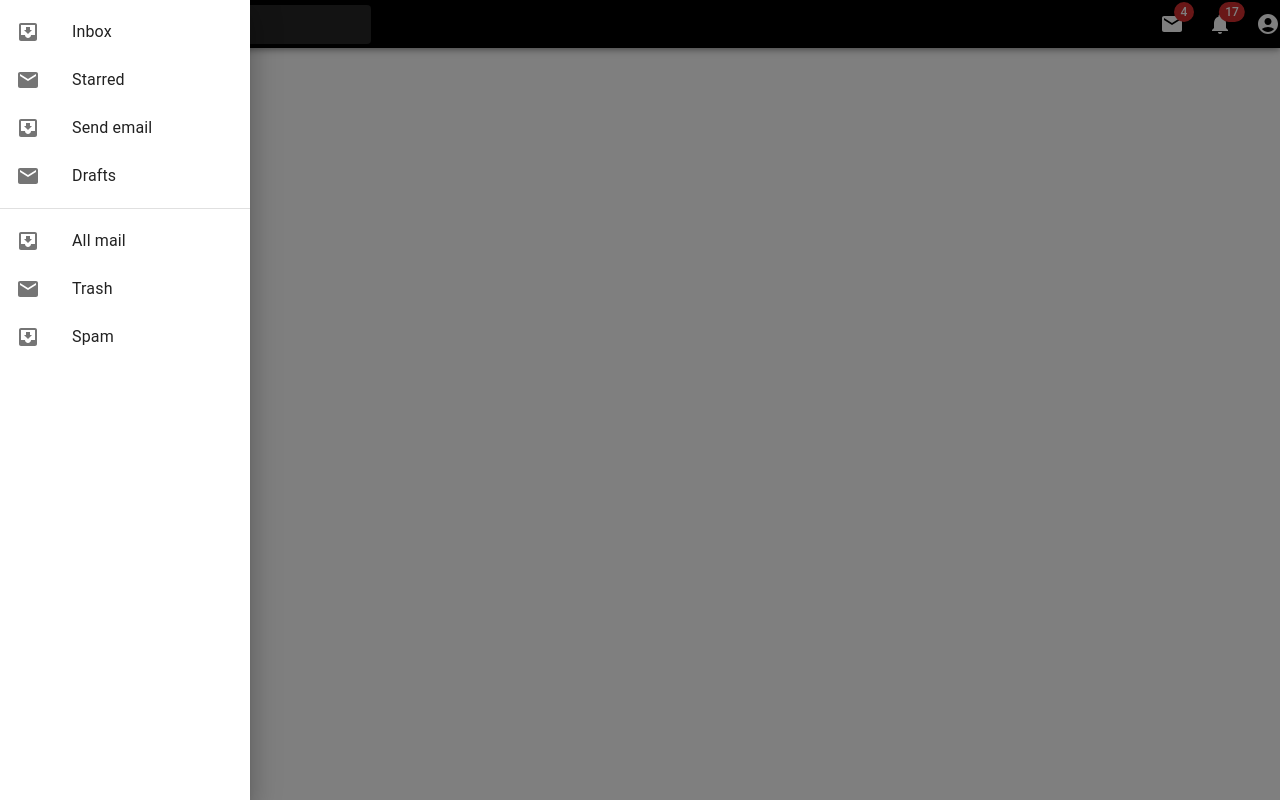
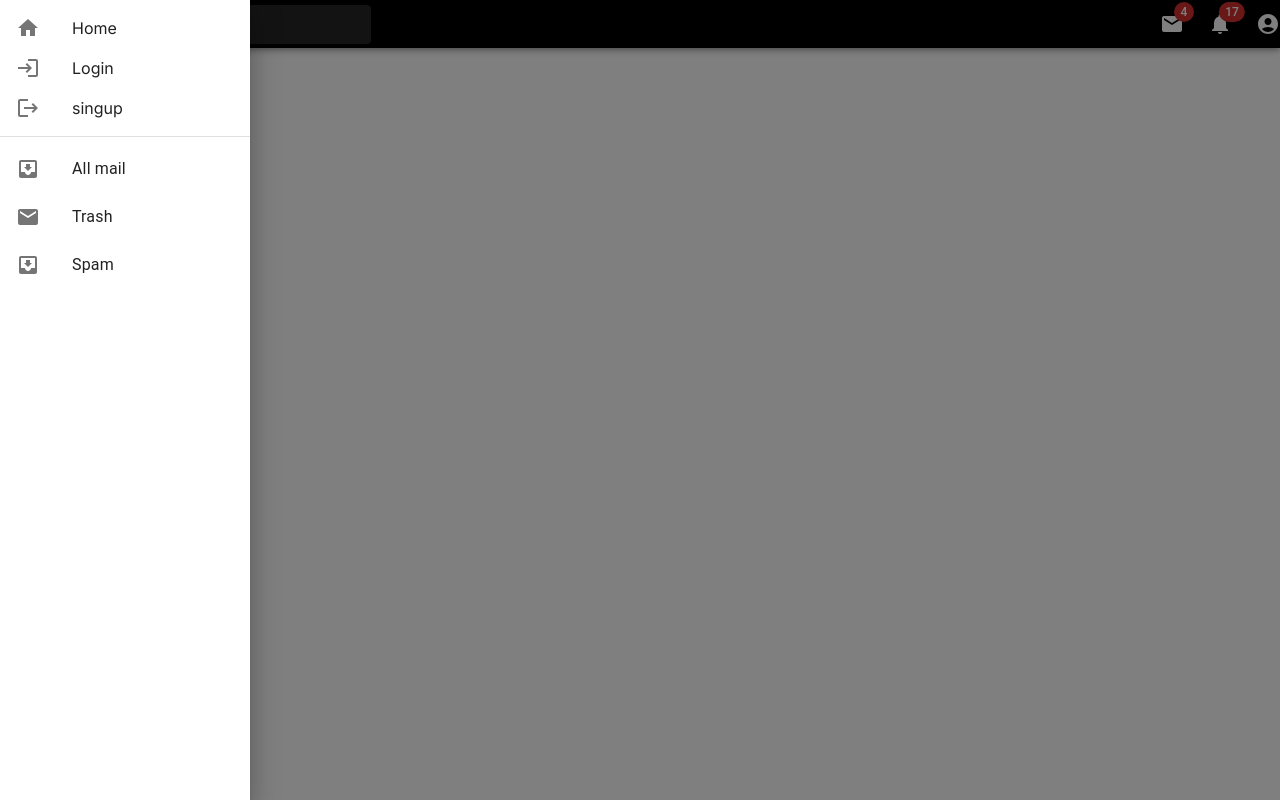
Before and after one commit to Asif3359/Blood-Donation-client, a Next.js app: page / in a window 1280 px wide. Both pictures are taken after a click on the button 25 px from the left and 23 px from the top of the page. Shown: the top 800 px of the page. Built offline with nearby package versions, Linux system fonts and the light colour scheme.

Commit message:
add: icon in menu bar

```diff
--- a/src/Components/Drower/Drower.js
+++ b/src/Components/Drower/Drower.js
@@ -12,6 +12,29 @@ import ListItemText from '@mui/material/ListItemText';
 import InboxIcon from '@mui/icons-material/MoveToInbox';
 import MailIcon from '@mui/icons-material/Mail';
 import MenuIcon from '@mui/icons-material/Menu';
+import Link from 'next/link';
+import HomeIcon from '@mui/icons-material/Home';
+import LoginIcon from '@mui/icons-material/Login';
+import LogoutIcon from '@mui/icons-material/Logout';
+
+const list1 = [
+    {
+        id: 1,
+        link: "/",
+        name: "Home",
+        Icon: MenuIcon
+    },
+    {
+        id: 2,
+        link: "/login",
+        name: "Login"
+    },
+    {
+        id: 3,
+        link: "/singup",
+        name: 'singup'
+    }
+]
 
 export default function TemporaryDrawer() {
     const [state, setState] = React.useState({
@@ -37,13 +60,21 @@ export default function TemporaryDrawer() {
             onKeyDown={toggleDrawer(anchor, false)}
         >
             <List>
-                {['Inbox', 'Starred', 'Send email', 'Drafts'].map((text, index) => (
-                    <ListItem key={text} disablePadding>
+                {list1.map((item, index) => (
+                    <ListItem key={item.id} disablePadding>
                         <ListItemButton>
                             <ListItemIcon>
-                                {index % 2 === 0 ? <InboxIcon /> : <MailIcon />}
+                                {
+                                    index === 0 ? <HomeIcon /> : <></>
+                                }
+                                {
+                                    index === 1 ? <LoginIcon /> : <></>
+                                }
+                                {
+                                    index === 2 ? <LogoutIcon /> : <></>
+                                }
                             </ListItemIcon>
-                            <ListItemText primary={text} />
+                            <Link href={item.link}> {item.name} </Link>
                         </ListItemButton>
                     </ListItem>
                 ))}
```
